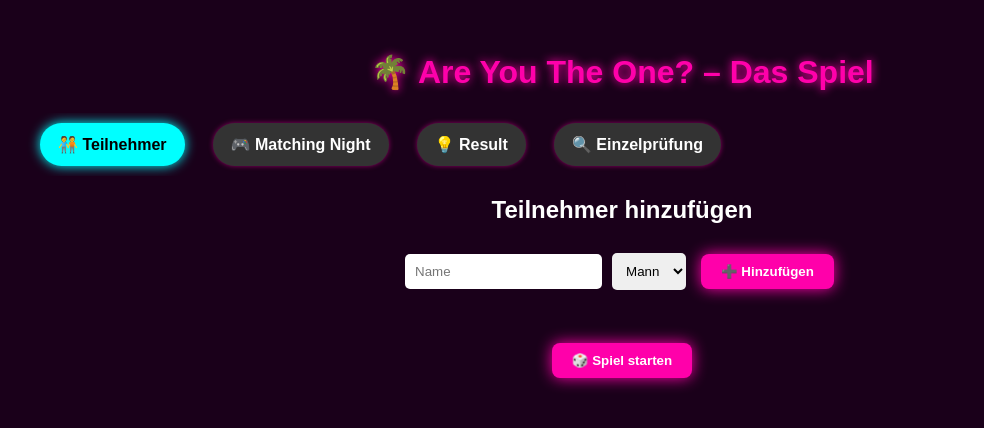
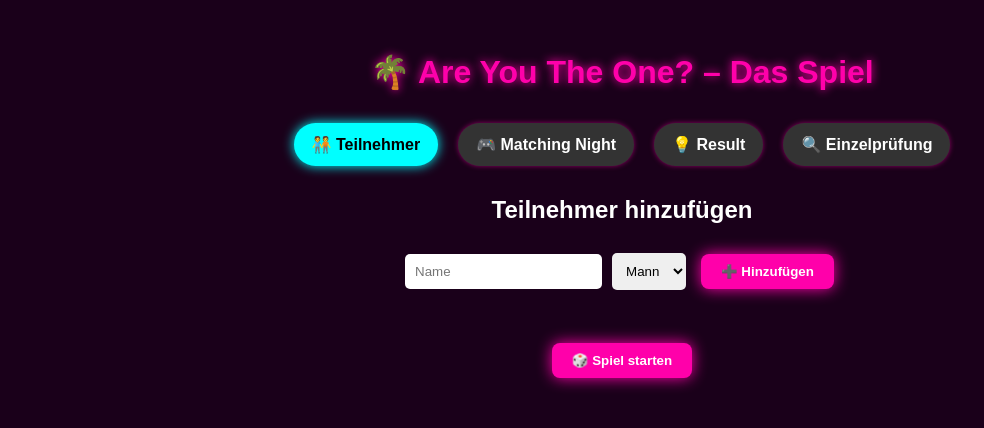
Before and after one commit to paulseeland/are-you-the-one-game, a React (Vite) app: page / in a window 1280 px wide. Shown: the top 428 px of the page, without its empty margins (18-1002 px from the left). Built offline with nearby package versions, Linux system fonts and the light colour scheme.

Commit message:
Update Tabs.jsx

```diff
--- a/src/components/Tabs.jsx
+++ b/src/components/Tabs.jsx
@@ -9,7 +9,7 @@
   ];
 
   return (
-    <div className="tabs-container">
+    <div className="tabs-vertical">
       {tabs.map(tab => (
         <button
           key={tab.key}
```
